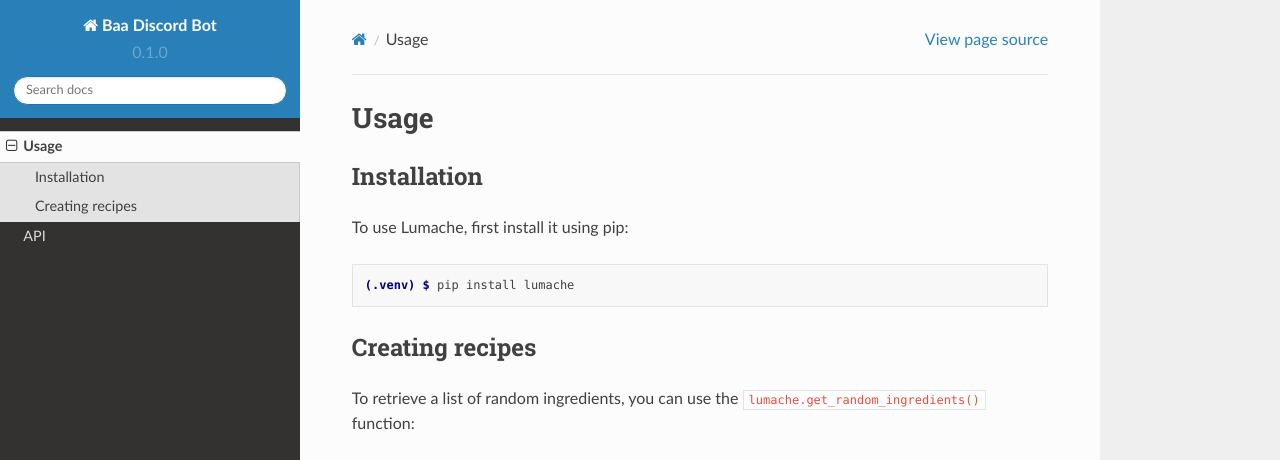
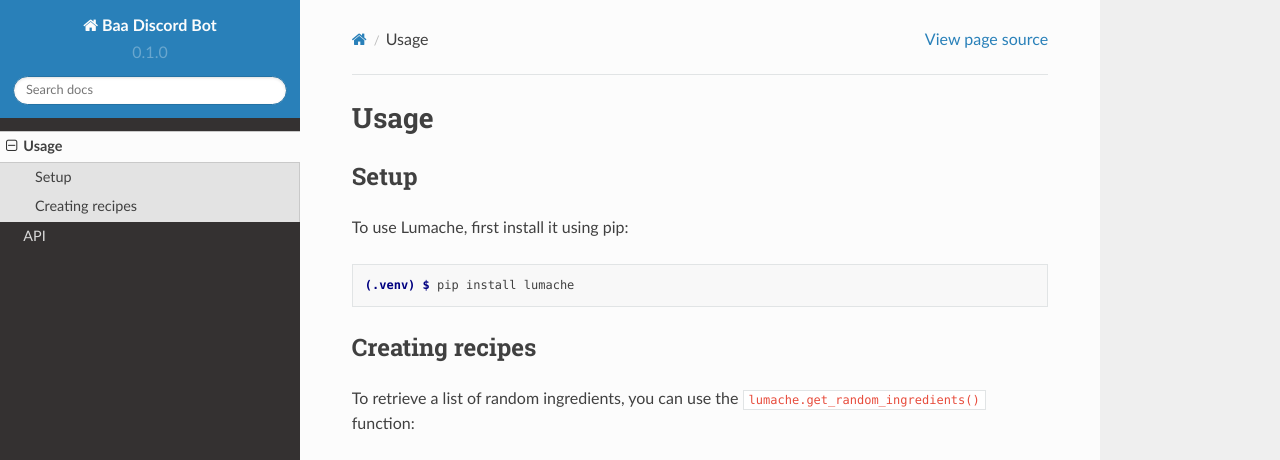
Before and after one commit to CalaMariGold/Baa-User-Manual, a Sphinx documentation site: the page built from docs/source/usage.rst, in a window 1280 px wide and 1095 px high. Shown: the top 460 px of the window. Built offline with Sphinx 7.4.7 and the Read the Docs theme 2.0.0, drawn with Linux system fonts in a browser that asks for light colours; grey boxes are pictures that could not be loaded.

Commit message:
Update usage.rst

```diff
--- a/docs/source/usage.rst
+++ b/docs/source/usage.rst
@@ -1,9 +1,9 @@
 Usage
 =====
 
-.. _installation:
+.. _setup:
 
-Installation
+Setup
 ------------
 
 To use Lumache, first install it using pip:
```
